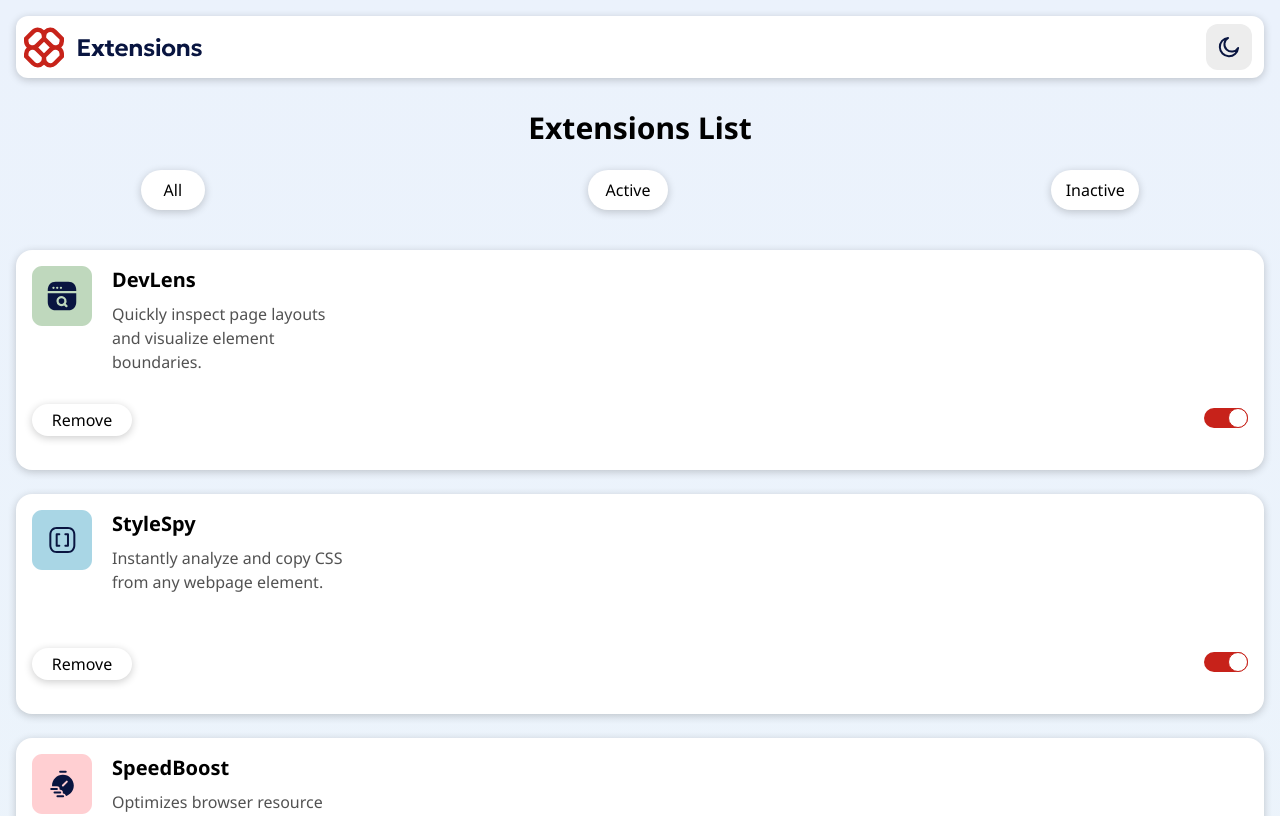
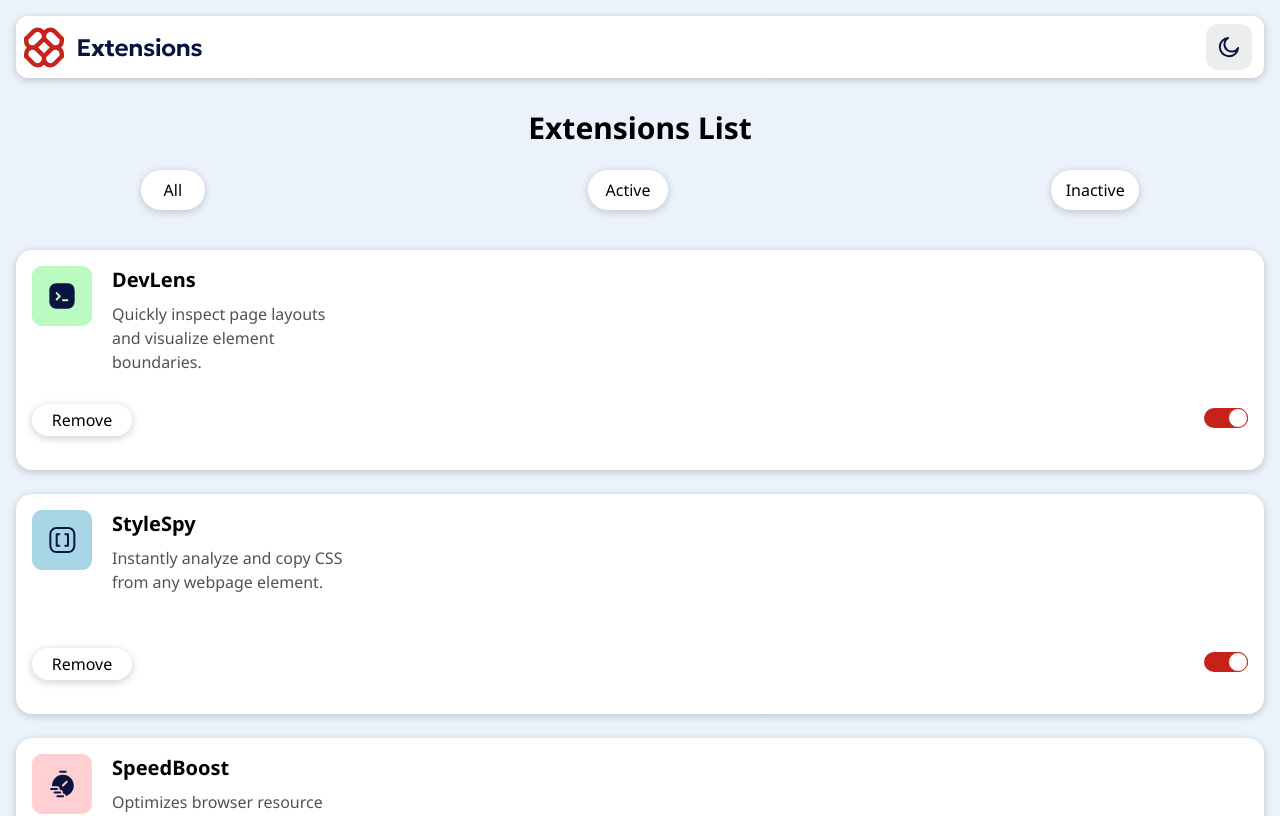
Before and after one commit to prophesierc/browser-extensions-manager-ui-main, a Vue app: page / in a window 1280 px wide. Shown: the top 816 px of the page. Built offline with nearby package versions, Linux system fonts and the light colour scheme.

Commit message:
update 8 files and delete 1 file

```diff
--- a/src/Components/ExtensionsBar.vue
+++ b/src/Components/ExtensionsBar.vue
@@ -1,8 +1,8 @@
 <template>
   <div class="bg-white h-auto p-2 flex flex-col text-center rounded-xl shadow-default">
       <span class="flex flex-row items-center justify-between">
-          <img src="@/assets/images/logo.svg"/>
-          <img class="bg-Neutral-100 p-3 mr-1 rounded-xl " src="@/assets/images/icon-moon.svg"/>
+          <img src="/src/assets/images/logo.svg">
+          <img class="bg-Neutral-100 p-3 mr-1 rounded-xl " src="/src/assets/images/icon-moon.svg"/>
       </span>
   </div>
 </template>
--- a/src/Composables/Fetch.ts
+++ b/src/Composables/Fetch.ts
@@ -8,7 +8,7 @@ export interface Extension
 
 export async function fetchExtensions(): Promise<Extension[]>
 {
-  const response = await fetch('./data.json');
+  const response = await fetch('./src/data.json');
   if (!response.ok)
   {
     throw new Error('Network response was not ok');
--- a/public/data.json
+++ b/src/data.json
@@ -1,72 +1,72 @@
 [
     {
-        "logo": "src/assets/images/logo-devlens.svg",
+        "logo": "./src/assets/images/logo-console-plus.svg",
         "name": "DevLens",
         "description": "Quickly inspect page layouts and visualize element boundaries.",
         "isActive": true
     },
     {
-        "logo": "src/assets/images/logo-style-spy.svg",
+        "logo": "./src/assets/images/logo-style-spy.svg",
         "name": "StyleSpy",
         "description": "Instantly analyze and copy CSS from any webpage element.",
         "isActive": true
     },
     {
-        "logo": "src/assets/images/logo-speed-boost.svg",
+        "logo": "./src/assets/images/logo-speed-boost.svg",
         "name": "SpeedBoost",
         "description": "Optimizes browser resource usage to accelerate page loading.",
         "isActive": false
     },
     {
-        "logo": "src/assets/images/logo-json-wizard.svg",
+        "logo": "./src/assets/images/logo-json-wizard.svg",
         "name": "JSONWizard",
         "description": "Formats, validates, and prettifies JSON responses in-browser.",
         "isActive": true
     },
     {
-        "logo": "src/assets/images/logo-tab-master-pro.svg",
+        "logo": "./src/assets/images/logo-tab-master-pro.svg",
         "name": "TabMaster Pro",
         "description": "Organizes browser tabs into groups and sessions.",
         "isActive": true
     },
     {
-        "logo": "src/assets/images/logo-viewport-buddy.svg",
+        "logo": "./src/assets/images/logo-viewport-buddy.svg",
         "name": "ViewportBuddy",
         "description": "Simulates various screen resolutions directly within the browser.",
         "isActive": false
     },
     {
-        "logo": "src/assets/images/logo-markup-notes.svg",
+        "logo": "./src/assets/images/logo-markup-notes.svg",
         "name": "Markup Notes",
         "description": "Enables annotation and notes directly onto webpages for collaborative debugging.",
         "isActive": true
     },
     {
-        "logo": "src/assets/images/logo-grid-guides.svg",
+        "logo": "./src/assets/images/logo-grid-guides.svg",
         "name": "GridGuides",
         "description": "Overlay customizable grids and alignment guides on any webpage.",
         "isActive": false
     },
     {
-        "logo": "src/assets/images/logo-palette-picker.svg",
+        "logo": "./src/assets/images/logo-palette-picker.svg",
         "name": "Palette Picker",
         "description": "Instantly extracts color palettes from any webpage.",
         "isActive": true
     },
     {
-        "logo": "src/assets/images/logo-link-checker.svg",
+        "logo": "./src/assets/images/logo-link-checker.svg",
         "name": "LinkChecker",
         "description": "Scans and highlights broken links on any page.",
         "isActive": true
     },
     {
-        "logo": "src/assets/images/logo-dom-snapshot.svg",
+        "logo": "./src/assets/images/logo-dom-snapshot.svg",
         "name": "DOM Snapshot",
         "description": "Capture and export DOM structures quickly.",
         "isActive": false
     },
     {
-        "logo": "src/assets/images/logo-console-plus.svg",
+        "logo": "./src/assets/images/logo-console-plus.svg",
         "name": "ConsolePlus",
         "description": "Enhanced developer console with advanced filtering and logging.",
         "isActive": true
```
